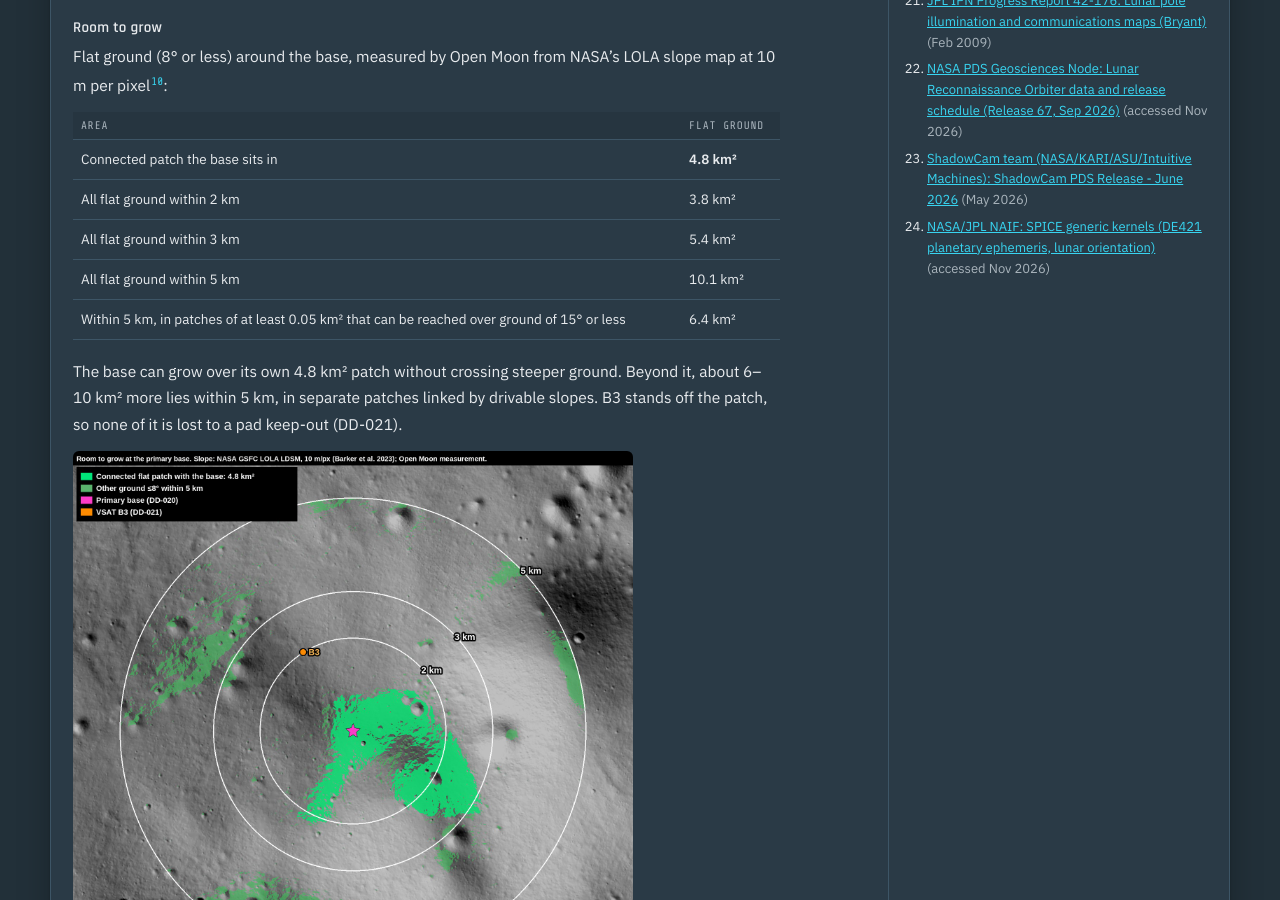
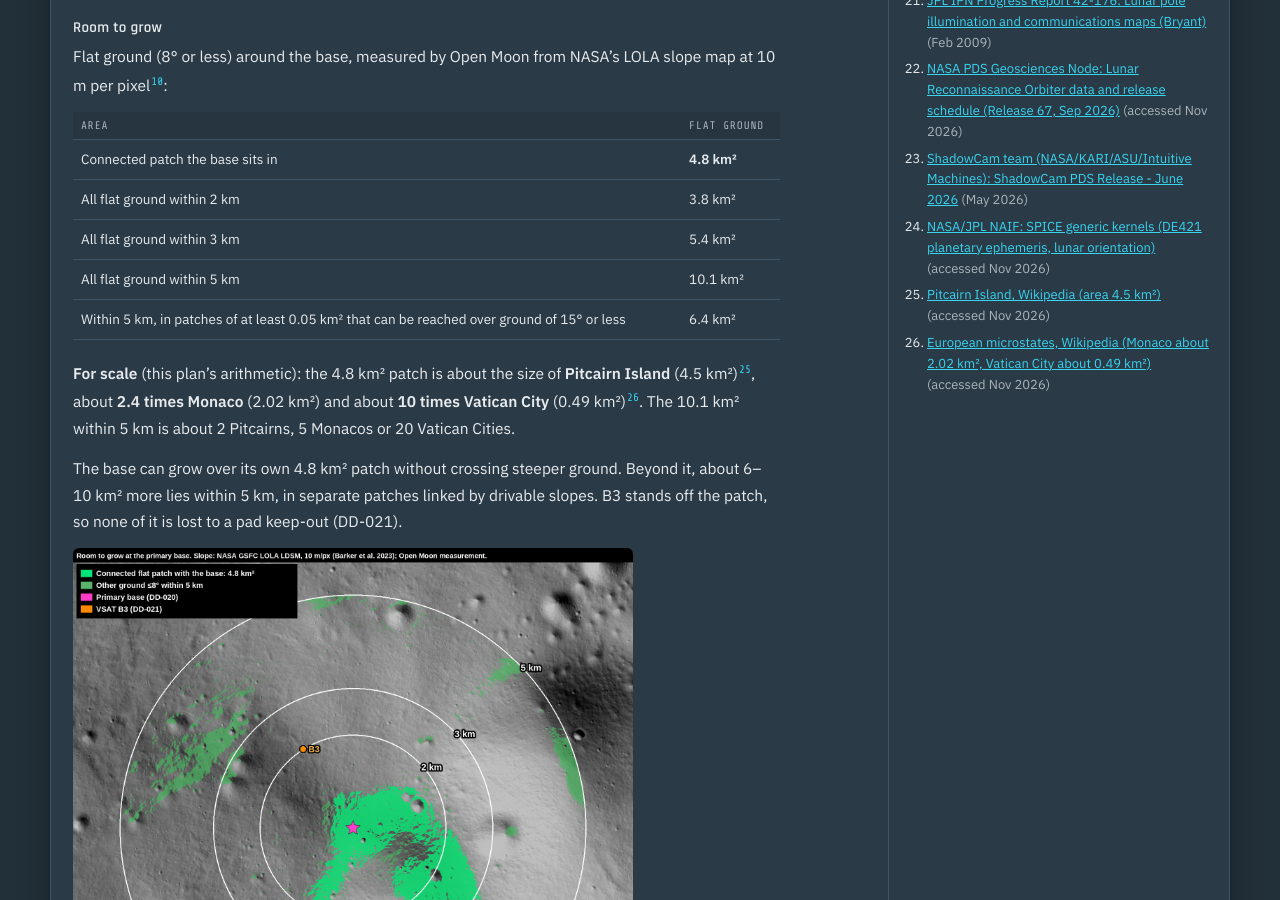
Before and after one commit to TomSomerville/openmoon, a Jekyll site: the page built from _milestones/m00-site-selection.md, in a window 1280 px wide and 900 px high, scrolled down 2621 px. Built offline with Jekyll 4.4.1, drawn with Linux system fonts in a browser that asks for light colours.

Commit message:
M00 room to grow: size comparisons with Pitcairn Island, Monaco and Vatican City
Co-Authored-By: Claude Opus 5.5 <noreply@anthropic.com>
Claude-Session: https://claude.ai/code/session_01EMgvSv8Ki6A9jj7v8eiV3S

```diff
--- a/_milestones/m00-site-selection.md
+++ b/_milestones/m00-site-selection.md
@@ -46,6 +46,8 @@ sources:
   - {title: "NASA PDS Geosciences Node: Lunar Reconnaissance Orbiter data and release schedule (Release 67, Sep 2026)", url: "https://pds-geosciences.wustl.edu/missions/lro/", date: "accessed Nov 2026"}
   - {title: "ShadowCam team (NASA/KARI/ASU/Intuitive Machines): ShadowCam PDS Release - June 2026", url: "https://shadowcam.im-ldi.com/news/1479", date: "May 2026"}
   - {title: "NASA/JPL NAIF: SPICE generic kernels (DE421 planetary ephemeris, lunar orientation)", url: "https://naif.jpl.nasa.gov/naif/data_generic.html", date: "accessed Nov 2026"}
+  - {title: "Pitcairn Island, Wikipedia (area 4.5 km²)", url: "https://en.wikipedia.com/wiki/Pitcairn_Island", date: "accessed Nov 2026"}
+  - {title: "European microstates, Wikipedia (Monaco about 2.02 km², Vatican City about 0.49 km²)", url: "https://www.wikipedia.com/wiki/European_microstate", date: "accessed Nov 2026"}
 risks:
   - {sev: High, title: "Ice at both sites is unconfirmed: Shackleton's evidence is mixed and de Gerlache has only two candidate detections", fix: "M01 prospectors measure ice at both crater floors before the base is committed; switch to the backup if the primary fails"}
   - {sev: High, title: "A young fault scarp is mapped in de Gerlache Rim 2, next to the primary site", fix: "Map scarps from LROC NAC images; keep pads, the reactor and habitats clear of young faults (M05)"}
@@ -296,6 +298,8 @@ Flat ground (8° or less) around the base, measured by Open Moon from NASA's LOL
 | All flat ground within 5 km | 10.1 km² |
 | Within 5 km, in patches of at least 0.05 km² that can be reached over ground of 15° or less | 6.4 km² |
 
+**For scale** (this plan's arithmetic): the 4.8 km² patch is about the size of **Pitcairn Island** (4.5 km²)<sup class="r">[25](#s25)</sup>, about **2.4 times Monaco** (2.02 km²) and about **10 times Vatican City** (0.49 km²)<sup class="r">[26](#s26)</sup>. The 10.1 km² within 5 km is about 2 Pitcairns, 5 Monacos or 20 Vatican Cities.
+
 The base can grow over its own 4.8 km² patch without crossing steeper ground. Beyond it, about 6–10 km² more lies within 5 km, in separate patches linked by drivable slopes. B3 stands off the patch, so none of it is lost to a pad keep-out (DD-021).
 
 ![Flat ground around the primary base: the connected 4.8 km² patch and other ground at 8° or less within 2, 3 and 5 km]({{ '/assets/sites/primary-expansion.jpg' | relative_url }})
```
